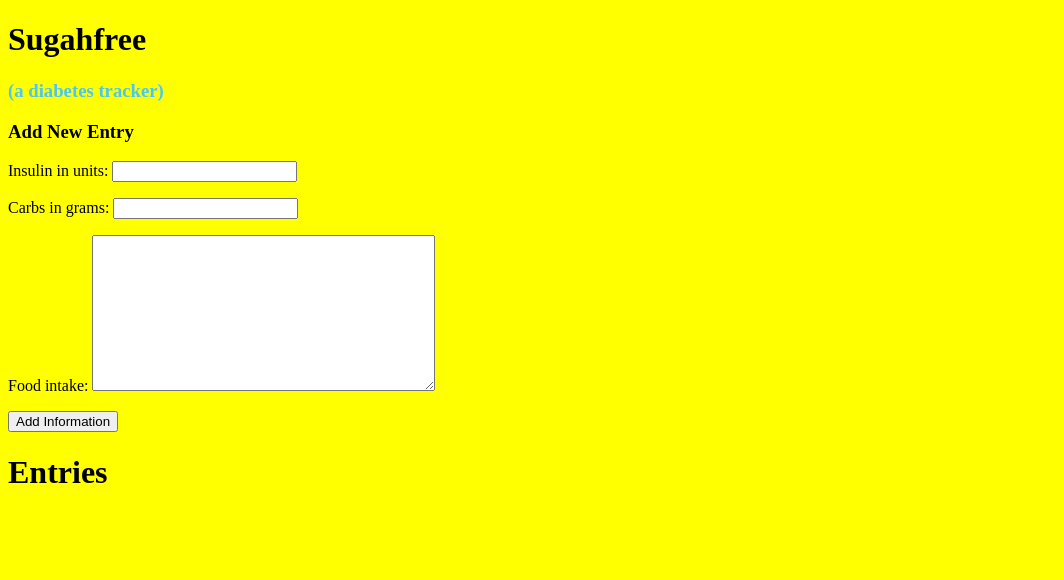
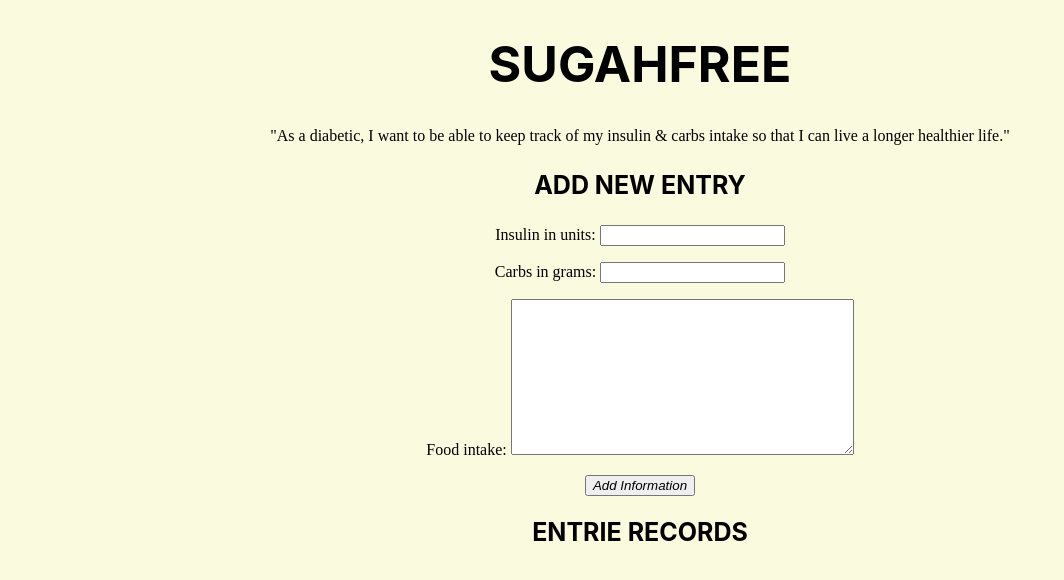
Before and after one commit to RhyneH/BugSmashers, a Django app: page / in a window 1280 px wide. Shown: the top 580 px of the page, without its empty margins (0-1064 px from the left). Run offline with Django 4.2, Linux system fonts and the light colour scheme; data comes from the database, SQL or seed files in the repository.

Commit message:
added style to homepage

```diff
--- a/static/css/style.css
+++ b/static/css/style.css
@@ -1,3 +1,32 @@
 body {
-    background-color: yellow;
+    background-color: rgb(250, 250, 222);
 }
+
+h1 {
+    text-align: center;
+    font-family:-apple-system;
+    font-size: 50px;
+
+}
+
+p {
+    text-align: center;
+}
+
+div {
+    text-align: center;
+}
+h3 {
+    font-family: -apple-system;
+    font-size: 25px;
+}
+
+h2 {
+    font-family: -apple-system;
+    font-size: 25px;
+    text-align: center;
+}
+
+button {
+    font-style: italic;
+}
--- a/templates/sugahfree/home.html
+++ b/templates/sugahfree/home.html
@@ -9,18 +9,20 @@
         <link rel="stylesheet" href="{% static 'css/style.css' %}">
         <title>Sugahfree</title>
     </head>
+
     <body>
-        <h1>Sugahfree</h1>
-        <h3 style="color:rgb(72, 200, 246);">(a diabetes tracker)</h3>
+        <h1>SUGAHFREE</h1>
+        <p style="color:black;">"As a diabetic, I want to be able to keep track of my insulin & carbs intake so that I can live a longer healthier life."</p>
 
         <div>
-            <h3>Add New Entry</h3>
+            <h3>ADD NEW ENTRY</h3>
             <form class="ba bw2 b--blue" data-user= {{ user.id }} id='input-form' method="post">
                 {% csrf_token %}
                 {{ form.as_p }}
                 <button class="f6 link dim br-pill ph3 pv2 mb2 dib white bg-hot-pink" type="submit">Add Information</button>
             </form>
-            <h1>Entries</h1>
+            </div>
+            <h2>ENTRIE RECORDS</h2>
             <div id='results'></div>
     </body>
 </html>
```
